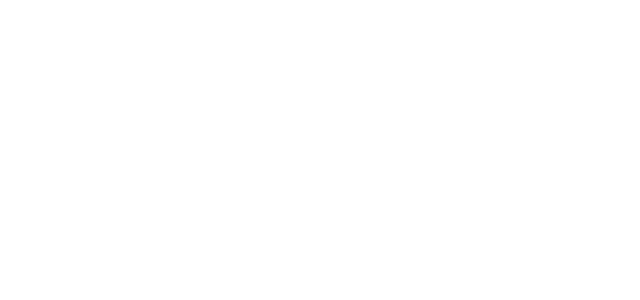
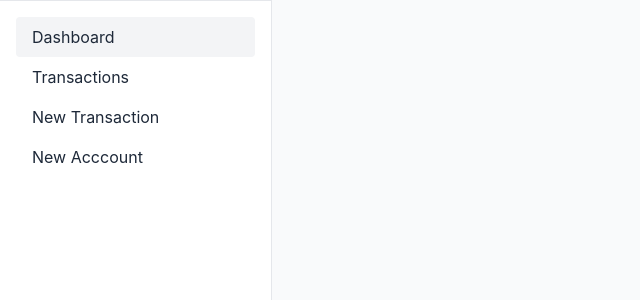
Before and after one commit to nouha-belka/Bank-App-Front, a React (Vite) app: page / in a window 1280 px wide. Shown: the top 300 px of the page, without its empty margins (0-640 px from the left). Built offline with nearby package versions, Linux system fonts and the light colour scheme.

Commit message:
sidebar menu items done

```diff
--- a/src/App.jsx
+++ b/src/App.jsx
@@ -11,7 +11,7 @@ function App() {
     <div className=''>
       <Routes>
         <Route path="/login" element={<LoginPage />} />
-        <Route path="/standard" element={<Standard />} />
+        <Route path="/" element={<Standard />} />
       </Routes>
 
     </div>
--- a/src/Components/SideBar.jsx
+++ b/src/Components/SideBar.jsx
@@ -1,15 +1,43 @@
 import React from 'react'
+import { NavLink } from 'react-router-dom';
 
 
 const SideBar = () => {
+
+  const menuItems = [
+    { name: "Dashboard", href: "/" },
+    { name: "Transactions", href: "/transactions" },
+    { name: "New Transaction", href: "/newTransaction" },
+    { name: "New Acccount", href: "/newAccount" },
+  ];
+
   return (
-    <div className=' h-screen bg-white w-64 '>
-        <div className='flex items-center justify-between p-4 border-b border-white/20'>
-            <h1 className='text-xl font-bold'>Dashboard</h1>
-            <button >
-            {/* <FaBars size={20} /> */}
-            </button>
+    // dark:bg-zinc-900
+    // dark:border-zinc-800
+    <div className='z-10 h-screen bg-white min-w-68 flex flex-col border-r border-gray-200 max-sm:absolute left-0'>
+      {/* Drop down */}
+      {/* <WorkspaceDropdown /> */}
+      {/* Separator */}
+      <hr className='border-gray-200 dark:border-zinc-800'/>
+      {/* Menu */}
+      <div className='flex-1 overflow-y-scroll no-scrollbar flex flex-col' >
+        {/* Menu Items */}
+        <div>
+          {/* Menu Buttons */}
+          <div className='p-4'>
+            {
+              menuItems.map((item)=>(
+                <NavLink to={item.href} key={item.name} className= { ({isActive}) => `flex items-center gap-3 py-2 px-4 text-gray-800 cursor-pointer rounded transition-all ${ isActive ? 'bg-gray-100 ' : 'hover:bg-gray-50'}`}>
+                  {item.name}
+                </NavLink>
+              ))
+            }
+          </div>
+          {/* My Accounts */}
+          {/* <MyAccountsSidebar /> */}
         </div>
+
+      </div>
     </div>
   )
 }
--- a/src/Pages/Standard.jsx
+++ b/src/Pages/Standard.jsx
@@ -3,7 +3,7 @@ import SideBar from '../Components/SideBar'
 
 const Standard = () => {
   return (
-    <div className=' bg-[#EFE8FF]'>
+    <div className=' bg-gray-50 flex'>
         <SideBar/>
     </div>
   )
--- a/src/index.css
+++ b/src/index.css
@@ -1,5 +1,9 @@
 
 @import "tailwindcss";
+
+.no-scrollbar::-webkit-scrollbar {
+  display: none; /* Chrome, Safari */
+}
 /* :root {
   font-family: system-ui, Avenir, Helvetica, Arial, sans-serif;
   line-height: 1.5;
```
Also changed, not shown: package.json (+5 -4 lines), 1 other file (tests, documents, lock files or other folders).
